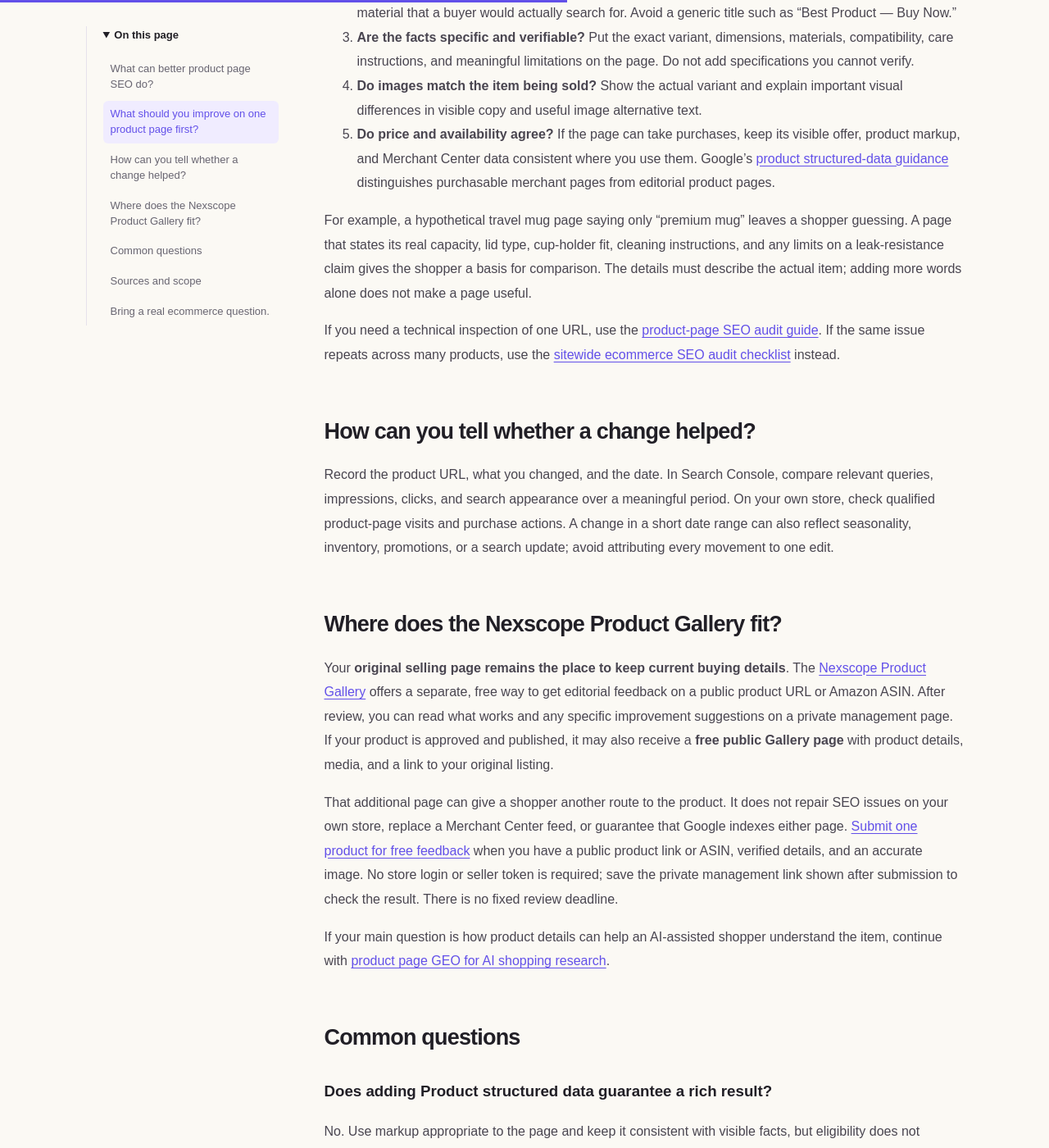
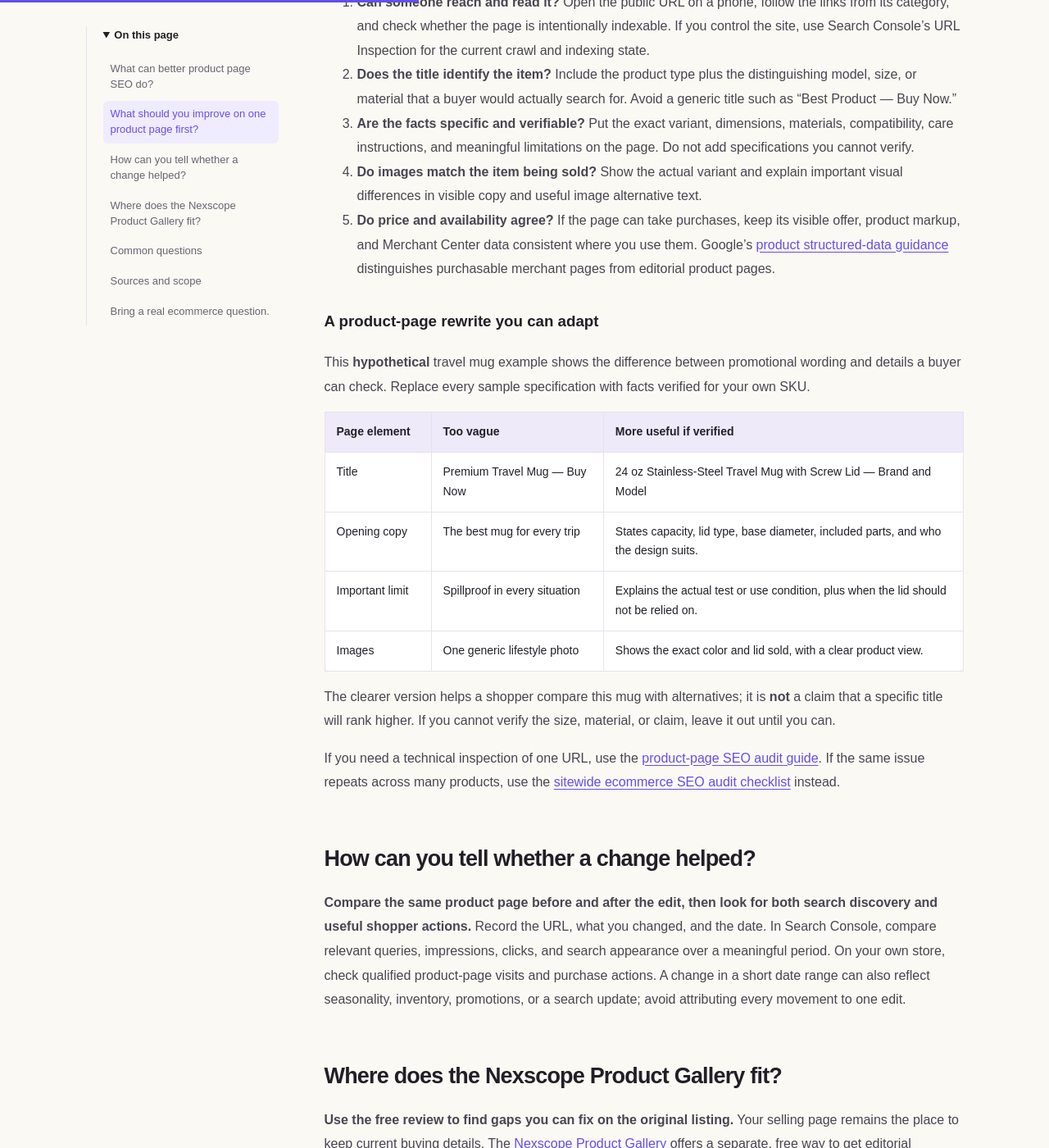
Before and after one commit to nexscope-ai/ecommerce-ai-tools, a Jekyll site: the page built from docs/guides/product-page-seo-for-ecommerce.md, in a window 1280 px wide and 1400 px high, scrolled down 1550 px. Shown: the whole window at 82% size. Built offline with Jekyll 4.4.1, drawn with Linux system fonts in a browser that asks for light colours; some of the changed text lies outside the part shown.

Commit message:
Strengthen product page SEO and GEO guidance

```diff
--- a/docs/guides/product-page-seo-for-ecommerce.md
+++ b/docs/guides/product-page-seo-for-ecommerce.md
@@ -26,6 +26,8 @@
 
 **Product page SEO helps a search engine find a product page and helps a shopper decide whether that specific item fits their need.** The useful outcome is not simply more impressions. It is a clearer path from a relevant search to accurate product details and, when the shopper is ready, the seller's buying page.
 
+**The first three checks:** Can a shopper reach the page from your store? Does its title name the exact product? Can someone verify the important specifications and buying terms without guessing? Fix those before looking for another SEO score.
+
 If you sell a product, start with the page where someone can actually evaluate or buy it. A category page can help a shopper choose among items; a product page should answer questions about one item or a closely related set of variants. Google's [ecommerce SEO guidance](https://developers.google.com/search/docs/specialty/ecommerce) treats site navigation, product data, and crawlable pages as connected parts of product discovery.
 
 ## What can better product page SEO do?
@@ -49,17 +51,28 @@
 4. **Do images match the item being sold?** Show the actual variant and explain important visual differences in visible copy and useful image alternative text.
 5. **Do price and availability agree?** If the page can take purchases, keep its visible offer, product markup, and Merchant Center data consistent where you use them. Google's [product structured-data guidance](https://developers.google.com/search/docs/appearance/structured-data/product) distinguishes purchasable merchant pages from editorial product pages.
 
-For example, a hypothetical travel mug page saying only “premium mug” leaves a shopper guessing. A page that states its real capacity, lid type, cup-holder fit, cleaning instructions, and any limits on a leak-resistance claim gives the shopper a basis for comparison. The details must describe the actual item; adding more words alone does not make a page useful.
+### A product-page rewrite you can adapt
+
+This **hypothetical** travel mug example shows the difference between promotional wording and details a buyer can check. Replace every sample specification with facts verified for your own SKU.
+
+| Page element | Too vague | More useful if verified |
+| --- | --- | --- |
+| Title | Premium Travel Mug — Buy Now | 24 oz Stainless-Steel Travel Mug with Screw Lid — Brand and Model |
+| Opening copy | The best mug for every trip | States capacity, lid type, base diameter, included parts, and who the design suits. |
+| Important limit | Spillproof in every situation | Explains the actual test or use condition, plus when the lid should not be relied on. |
+| Images | One generic lifestyle photo | Shows the exact color and lid sold, with a clear product view. |
+
+The clearer version helps a shopper compare this mug with alternatives; it is **not** a claim that a specific title will rank higher. If you cannot verify the size, material, or claim, leave it out until you can.
 
 If you need a technical inspection of one URL, use the [product-page SEO audit guide]({{ '/website-seo-audit-guide/' | relative_url }}). If the same issue repeats across many products, use the [sitewide ecommerce SEO audit checklist]({{ '/ecommerce-seo-audit/' | relative_url }}) instead.
 
 ## How can you tell whether a change helped?
 
-Record the product URL, what you changed, and the date. In Search Console, compare relevant queries, impressions, clicks, and search appearance over a meaningful period. On your own store, check qualified product-page visits and purchase actions. A change in a short date range can also reflect seasonality, inventory, promotions, or a search update; avoid attributing every movement to one edit.
+**Compare the same product page before and after the edit, then look for both search discovery and useful shopper actions.** Record the URL, what you changed, and the date. In Search Console, compare relevant queries, impressions, clicks, and search appearance over a meaningful period. On your own store, check qualified product-page visits and purchase actions. A change in a short date range can also reflect seasonality, inventory, promotions, or a search update; avoid attributing every movement to one edit.
 
 ## Where does the Nexscope Product Gallery fit?
 
-Your **original selling page remains the place to keep current buying details**. The [Nexscope Product Gallery]({{ '/product-showcase/' | relative_url }}) offers a separate, free way to get editorial feedback on a public product URL or Amazon ASIN. After review, you can read what works and any specific improvement suggestions on a private management page. If your product is approved and published, it may also receive a **free public Gallery page** with product details, media, and a link to your original listing.
+**Use the free review to find gaps you can fix on the original listing.** Your selling page remains the place to keep current buying details. The [Nexscope Product Gallery]({{ '/product-showcase/' | relative_url }}) offers a separate, free way to get editorial feedback on a public product URL or Amazon ASIN. After review, you can read what works and any specific improvement suggestions on a private management page. If your product is approved and published, it may also receive a **free public Gallery page** with product details, media, and a link to your original listing.
 
 That additional page can give a shopper another route to the product. It does not repair SEO issues on your own store, replace a Merchant Center feed, or guarantee that Google indexes either page. [Submit one product for free feedback]({{ '/product-showcase/submit/' | relative_url }}) when you have a public product link or ASIN, verified details, and an accurate image. No store login or seller token is required; save the private management link shown after submission to check the result. There is no fixed review deadline.
 
@@ -71,6 +84,14 @@
 
 No. Use markup appropriate to the page and keep it consistent with visible facts, but eligibility does not guarantee a particular search display.
 
+### Should I submit my Gallery page instead of my store page to Merchant Center?
+
+No. The Gallery links to the seller rather than selling the item itself. Keep your own purchasable page and authorized product data as the source for current offers.
+
+### Can I get feedback without a Shopify or WooCommerce store?
+
+Yes. The free review also accepts an Amazon ASIN or another public HTTPS product URL. Prepare the exact product details and at least one accurate image.
+
 ### Will a Gallery listing improve my store's rankings?
 
 There is no such guarantee. The free review gives you feedback you can choose to apply to your own page; an approved public Gallery page is an additional discovery route, not a substitute for improving the original listing.
```
Also changed, not shown: docs/guides/product-page-geo-ai-shopping.md (+27 -1 lines).
